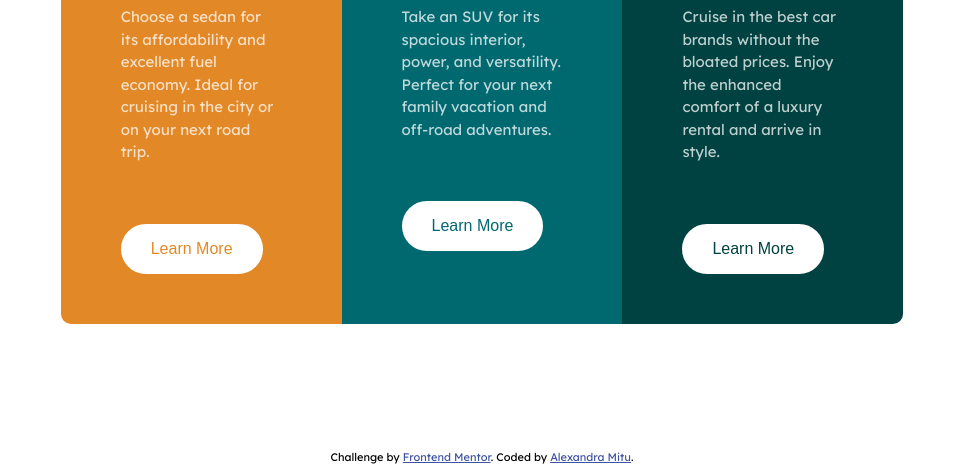
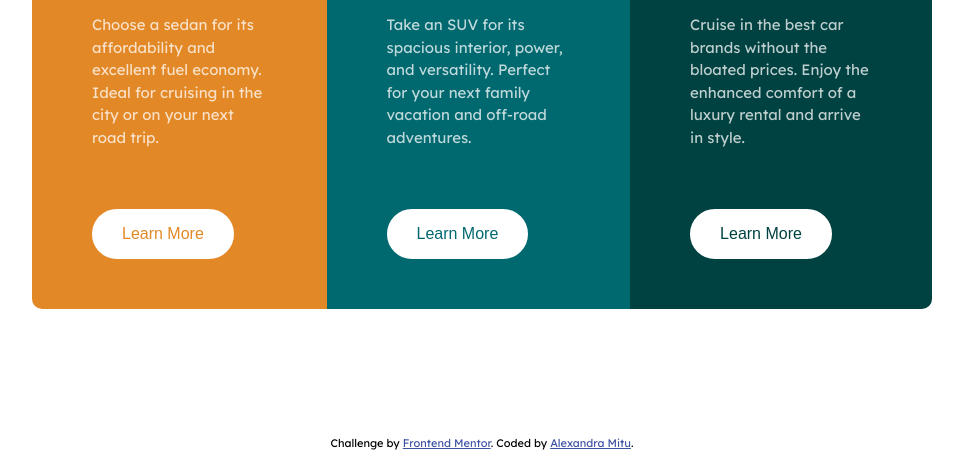
Before and after one commit to alexandraM98/3-column-card, a plain HTML site: page index.html in a window 1280 px wide. Shown: the part 342-814 px from the top of the page, without its empty margins (158-1121 px from the left). Drawn offline with Linux system fonts and the light colour scheme.

Commit message:
Final changes

```diff
--- a/css/style.css
+++ b/css/style.css
@@ -1,6 +1,21 @@
+html {
+    box-sizing: border-box;
+    font-size: 100%;
+  }
+
+  *,
+  *::before,
+  *::after {
+    box-sizing: inherit
+  }
+
 body {
     font-family: 'Lexend Deca', sans-serif;
     background-color: white;
+    display: flex;
+    flex-flow: column wrap;
+    justify-content: center;
+    align-items: center;
 }
 
 p, h1, img, button {
@@ -39,13 +54,14 @@ button:hover {
 }
 
 .card {
+    width: 900px;
     margin: 10% auto 10% auto;
     text-align: left;
     display: flex;
 }
 
 .sedans, .suvs, .luxury {
-    flex: 1;
+    width: auto;
     padding: 20px;
 }
 
@@ -63,22 +79,6 @@ button:hover {
     border-radius: 0 10px 10px 0;
 }
 
-/* For desktop: */
-@media only screen and (min-width: 600px) {
-    .col-1 {width: 8.33%;}
-    .col-2 {width: 16.66%;}
-    .col-3 {width: 25%;}
-    .col-4 {width: 33.33%;}
-    .col-5 {width: 41.66%;}
-    .col-6 {width: 50%;}
-    .col-7 {width: 58.33%;}
-    .col-8 {width: 66.66%;}
-    .col-9 {width: 75%;}
-    .col-10 {width: 83.33%;}
-    .col-11 {width: 91.66%;}
-    .col-12 {width: 100%;}
-
-}
 
 @media only screen and (max-width: 600px) {
     /* For mobile phones: */
--- a/index.html
+++ b/index.html
@@ -13,9 +13,9 @@
 </head>
 <body>
 
-  <div class="col-8 card" role="main">
+  <div class="card">
 
-    <div class="col-4 sedans">
+    <div class="sedans">
       <img src="css/img/icon-sedans.svg" alt="Sedan icon.">
       <h1>Sedans</h1>
       <p>Choose a sedan for its affordability and excellent fuel economy. Ideal for cruising in the city
@@ -23,7 +23,7 @@
       <button style="color: hsl(31, 77%, 52%);">Learn More</button>
     </div>
 
-    <div class="col-4 suvs">
+    <div class="suvs">
       <img src="css/img/icon-suvs.svg" alt="SUV icon.">
       <h1>SUVs</h1>
       <p>Take an SUV for its spacious interior, power, and versatility. Perfect for your next family vacation
@@ -31,7 +31,7 @@
       <button style="color: hsl(184, 100%, 22%);">Learn More</button>
       </div>
 
-    <div class="col-4 luxury">
+    <div class="luxury">
       <img src="css/img/icon-luxury.svg" alt="Luxury icon.">
       <h1>Luxury</h1>
       <p>Cruise in the best car brands without the bloated prices. Enjoy the enhanced comfort of a luxury
```
